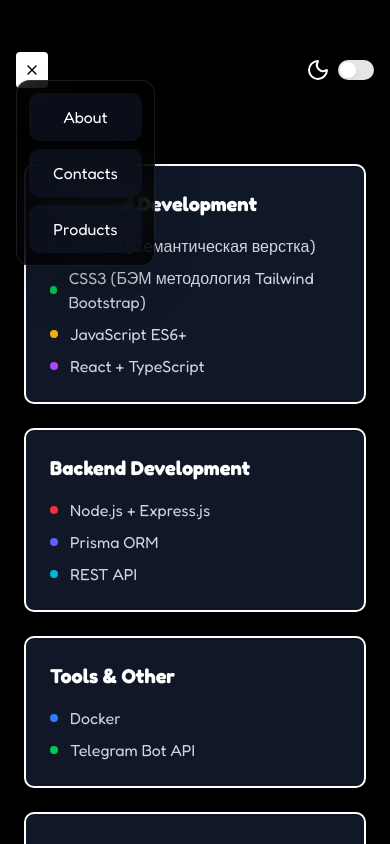
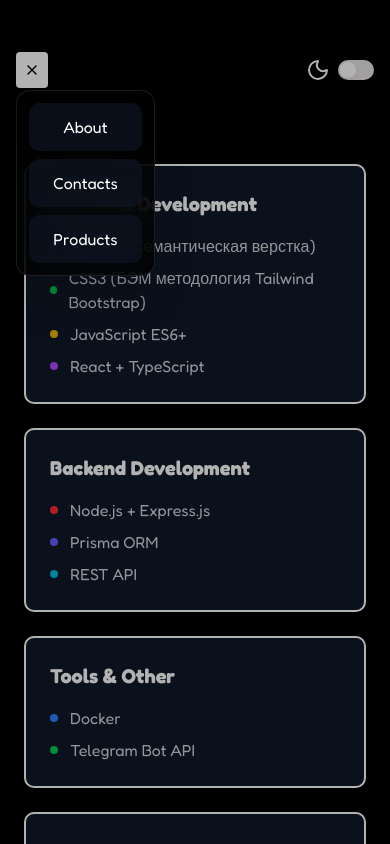
Before and after one commit to maks4k/resume, a React (Vite) app: page /about in a window 390 px wide. Both pictures are taken after a click on the button 32 px from the left and 70 px from the top of the page. Shown: the top 844 px of the page. Built offline with nearby package versions, Linux system fonts and the light colour scheme.

Commit message:
пофиксли баг с кнопкой

```diff
--- a/index.html
+++ b/index.html
@@ -2,6 +2,7 @@
 <html lang="en">
 <head>
   <meta charset="UTF-8" />
+   <meta name="viewport" content="width=device-width, initial-scale=1.0">
   <link rel="icon" type="image/svg+xml" href="/vite.svg" />
   <link rel="preconnect" href="https://fonts.googleapis.com">
   <link rel="preconnect" href="https://fonts.gstatic.com" crossorigin>
--- a/src/components/Resume/header/MobileMenu.jsx
+++ /dev/null
@@ -1,55 +0,0 @@
-import React from 'react'
-import { Routes } from '@/constants/routes'
-import { Link } from 'react-router-dom'
-
-export const MobileMenu = ({setIsMobileMenuOpen,isMobileMenuOpen,isScrolled,isLightTheme}) => {
-  return (
-     isMobileMenuOpen && (
-        <div
-          className={`md:hidden fixed top-20 left-4 z-50 backdrop-blur-xl transition-all duration-300 ${
-            isScrolled ? 'top-16' : 'top-20'
-          } ${
-            isLightTheme
-              ? "bg-white/80 border border-white/20"
-              : "bg-black/80 border border-white/10"
-          } rounded-xl shadow-2xl`}
-        >
-          <div className="flex flex-col p-3 space-y-2 min-w-[120px]">
-            <Link
-              to={Routes.ABOUT}
-              className={`py-3 px-6 rounded-lg transition-all duration-200 text-center whitespace-nowrap ${
-                isLightTheme
-                  ? "bg-white/60 text-black hover:bg-white/90 hover:shadow-md"
-                  : "bg-gray-900/60 text-white hover:bg-gray-900/90 hover:shadow-md"
-              }`}
-              onClick={() => setIsMobileMenuOpen(false)}
-            >
-              About
-            </Link>
-            <Link
-              to={Routes.CONTACTS}
-              className={`py-3 px-6 rounded-lg transition-all duration-200 text-center whitespace-nowrap ${
-                isLightTheme
-                  ? "bg-white/60 text-black hover:bg-white/90 hover:shadow-md"
-                  : "bg-gray-900/60 text-white hover:bg-gray-900/90 hover:shadow-md"
-              }`}
-              onClick={() => setIsMobileMenuOpen(false)}
-            >
-              Contacts
-            </Link>
-            <Link
-              to={Routes.PRODUCTS}
-              className={`py-3 px-6 rounded-lg transition-all duration-200 text-center whitespace-nowrap ${
-                isLightTheme
-                  ? "bg-white/60 text-black hover:bg-white/90 hover:shadow-md"
-                  : "bg-gray-900/60 text-white hover:bg-gray-900/90 hover:shadow-md"
-              }`}
-              onClick={() => setIsMobileMenuOpen(false)}
-            >
-              Products
-            </Link>
-          </div>
-        </div>
-      )
-  )
-}
--- a/src/components/Resume/header/ui/Header.jsx
+++ b/src/components/Resume/header/ui/Header.jsx
@@ -12,7 +12,7 @@ import { Link } from "react-router-dom";
 import { Routes } from "@/constants/routes";
 import { Moon, Sun} from "lucide-react";
 
-import { MobileMenu } from "../MobileMenu";
+import { MobileMenu } from "./MobileMenu";
 import { MobileButtonMenu } from "./MobileButtonMenu";
 
 export const Header = () => {
--- /dev/null
+++ b/src/components/Resume/header/ui/MobileMenu.jsx
@@ -0,0 +1,81 @@
+import React, { useRef } from "react";
+import { Routes } from "@/constants/routes";
+import { Link } from "react-router-dom";
+
+export const MobileMenu = ({
+  setIsMobileMenuOpen,
+  isMobileMenuOpen,
+  isScrolled,
+  isLightTheme,
+}) => {
+  const overlayRef = useRef(null);
+  const menuRef = useRef(null);
+
+  // если клик по фону или не по меню то мобильное меню должно закрыватсья
+  const handleOverlayClick = (e) => {
+    if (
+      !menuRef.current.contains(e.target) &&
+      e.target === overlayRef.current
+    ) {
+      setIsMobileMenuOpen(false);
+    }
+  };
+  return (
+    isMobileMenuOpen && (
+      <div
+        ref={overlayRef}
+        onClick={handleOverlayClick}
+        className="fixed inset-0 bg-black/30 z-40"
+      >
+        <div
+          className={`md:hidden fixed top-[90px] left-4 z-50 backdrop-blur-xl transition-all duration-300 ${
+            isScrolled ? "top-[70px]" : "top-[90px]"
+          } ${
+            isLightTheme
+              ? "bg-white/80 border border-white/20"
+              : "bg-black/80 border border-white/10"
+          } rounded-xl shadow-2xl`}
+        >
+          <div
+            ref={menuRef}
+            className="flex flex-col p-3 space-y-2 min-w-[120px]"
+          >
+            <Link
+              to={Routes.ABOUT}
+              className={`py-3 px-6 rounded-lg transition-all duration-200 text-center whitespace-nowrap ${
+                isLightTheme
+                  ? "bg-white/60 text-black hover:bg-white/90 hover:shadow-md"
+                  : "bg-gray-900/60 text-white hover:bg-gray-900/90 hover:shadow-md"
+              }`}
+              onClick={() => setIsMobileMenuOpen(false)}
+            >
+              About
+            </Link>
+            <Link
+              to={Routes.CONTACTS}
+              className={`py-3 px-6 rounded-lg transition-all duration-200 text-center whitespace-nowrap ${
+                isLightTheme
+                  ? "bg-white/60 text-black hover:bg-white/90 hover:shadow-md"
+                  : "bg-gray-900/60 text-white hover:bg-gray-900/90 hover:shadow-md"
+              }`}
+              onClick={() => setIsMobileMenuOpen(false)}
+            >
+              Contacts
+            </Link>
+            <Link
+              to={Routes.PRODUCTS}
+              className={`py-3 px-6 rounded-lg transition-all duration-200 text-center whitespace-nowrap ${
+                isLightTheme
+                  ? "bg-white/60 text-black hover:bg-white/90 hover:shadow-md"
+                  : "bg-gray-900/60 text-white hover:bg-gray-900/90 hover:shadow-md"
+              }`}
+              onClick={() => setIsMobileMenuOpen(false)}
+            >
+              Products
+            </Link>
+          </div>
+        </div>
+      </div>
+    )
+  );
+};
```
